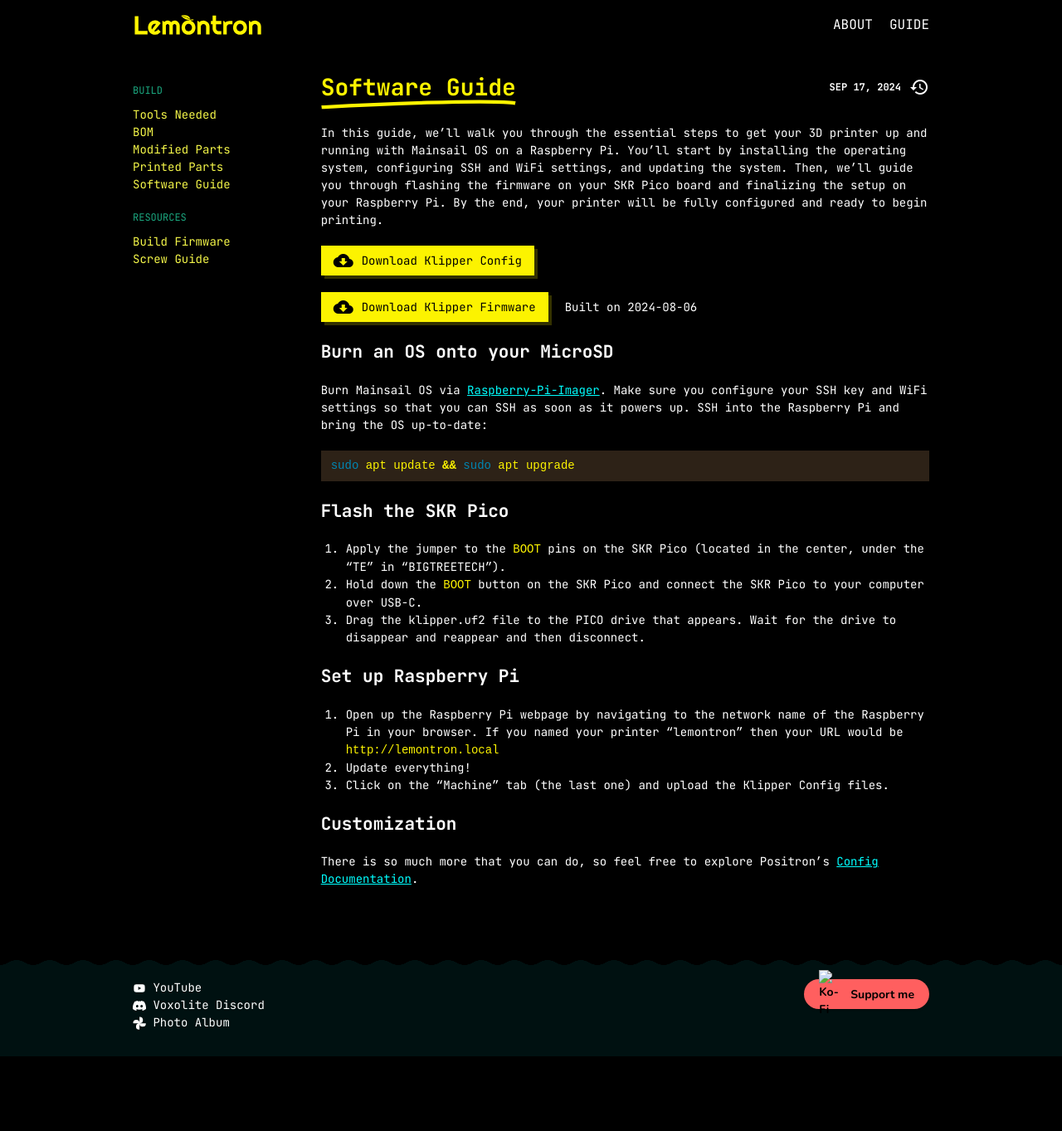
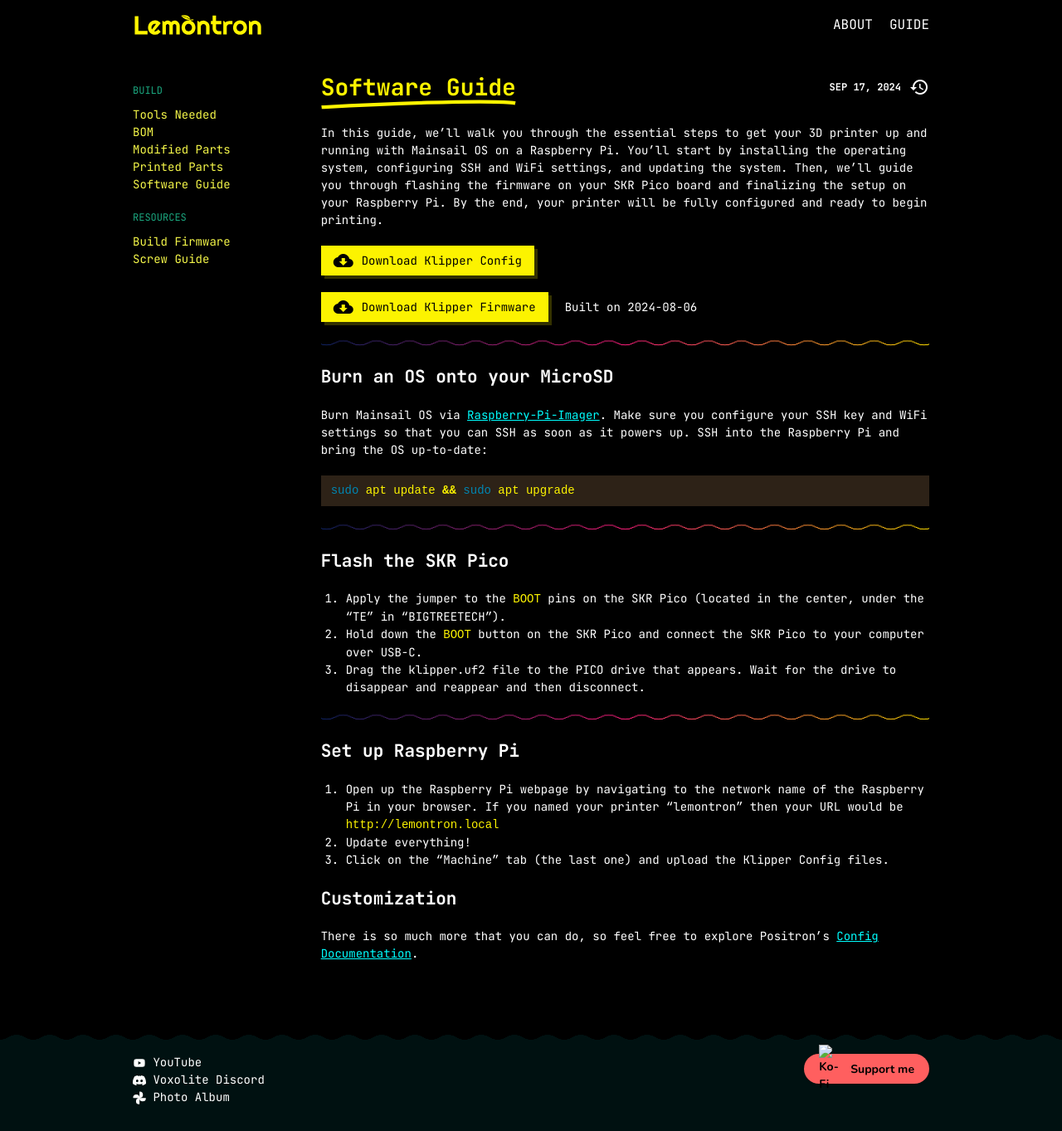
Before and after one commit to jamesloper/lemontron, a Jekyll site: the page built from _guides/software-guide.md, in a window 1280 px wide. Shown: the whole page at 83% size. Built offline with Jekyll 4.4.1, drawn with Linux system fonts in a browser that asks for light colours; before the commit the page ends 1273 px from its top, so only the background shows below that.

Commit message:
Minor clean up

````diff
--- a/_guides/software-guide.md
+++ b/_guides/software-guide.md
@@ -22,6 +22,8 @@
 notes = "Built on 2024-08-06"
 %}
 
+{% include separator.html %}
+
 ## Burn an OS onto your MicroSD
 
 Burn Mainsail OS via [Raspberry-Pi-Imager](https://www.raspberrypi.com/software/). Make sure you configure your SSH key
@@ -32,11 +34,15 @@
 sudo apt update && sudo apt upgrade
 ```
 
+{% include separator.html %}
+
 ## Flash the SKR Pico
 
 1. Apply the jumper to the `BOOT` pins on the SKR Pico (located in the center, under the "TE" in "BIGTREETECH").
 2. Hold down the `BOOT` button on the SKR Pico and connect the SKR Pico to your computer over USB-C.
 3. Drag the klipper.uf2 file to the PICO drive that appears. Wait for the drive to disappear and reappear and then disconnect.
+
+{% include separator.html %}
 
 ## Set up Raspberry Pi
 
````
